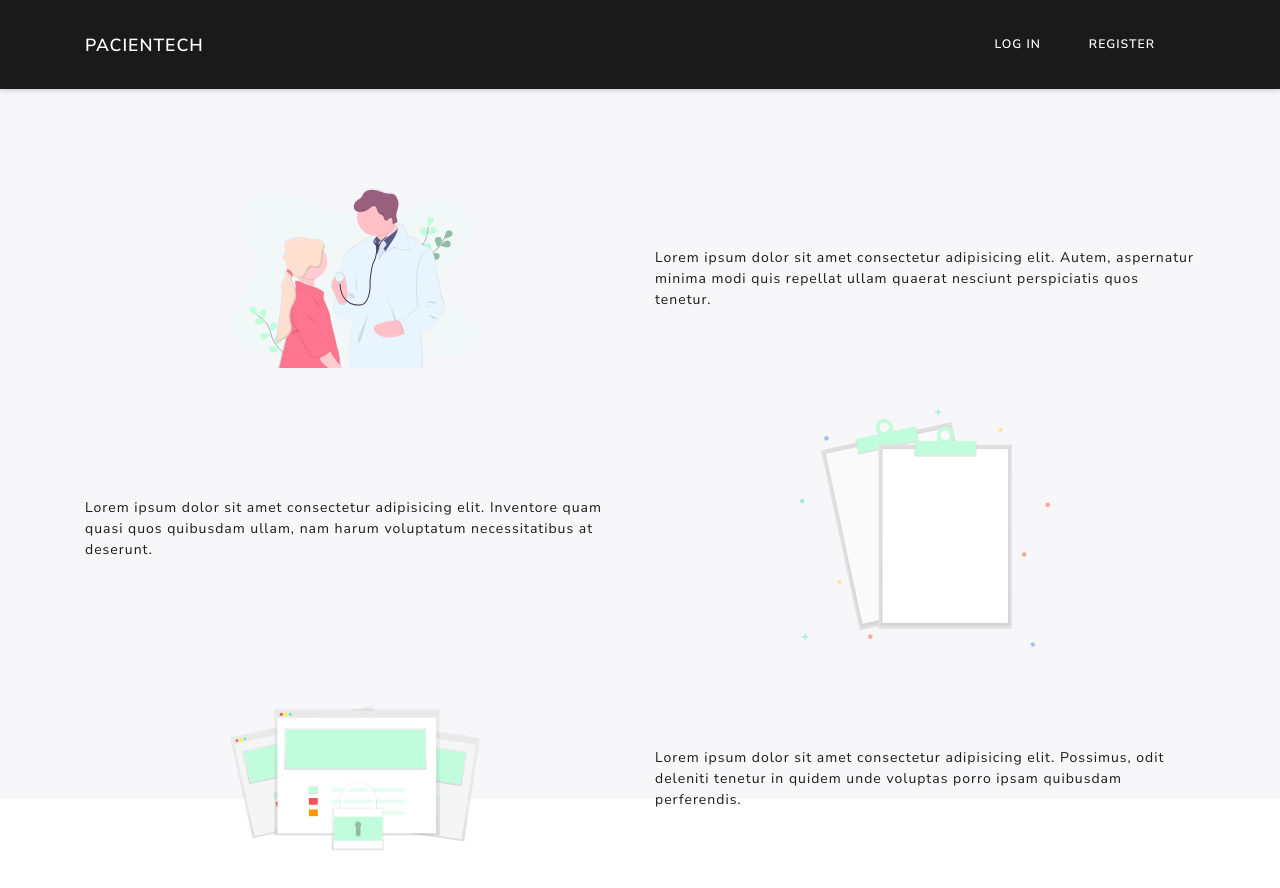
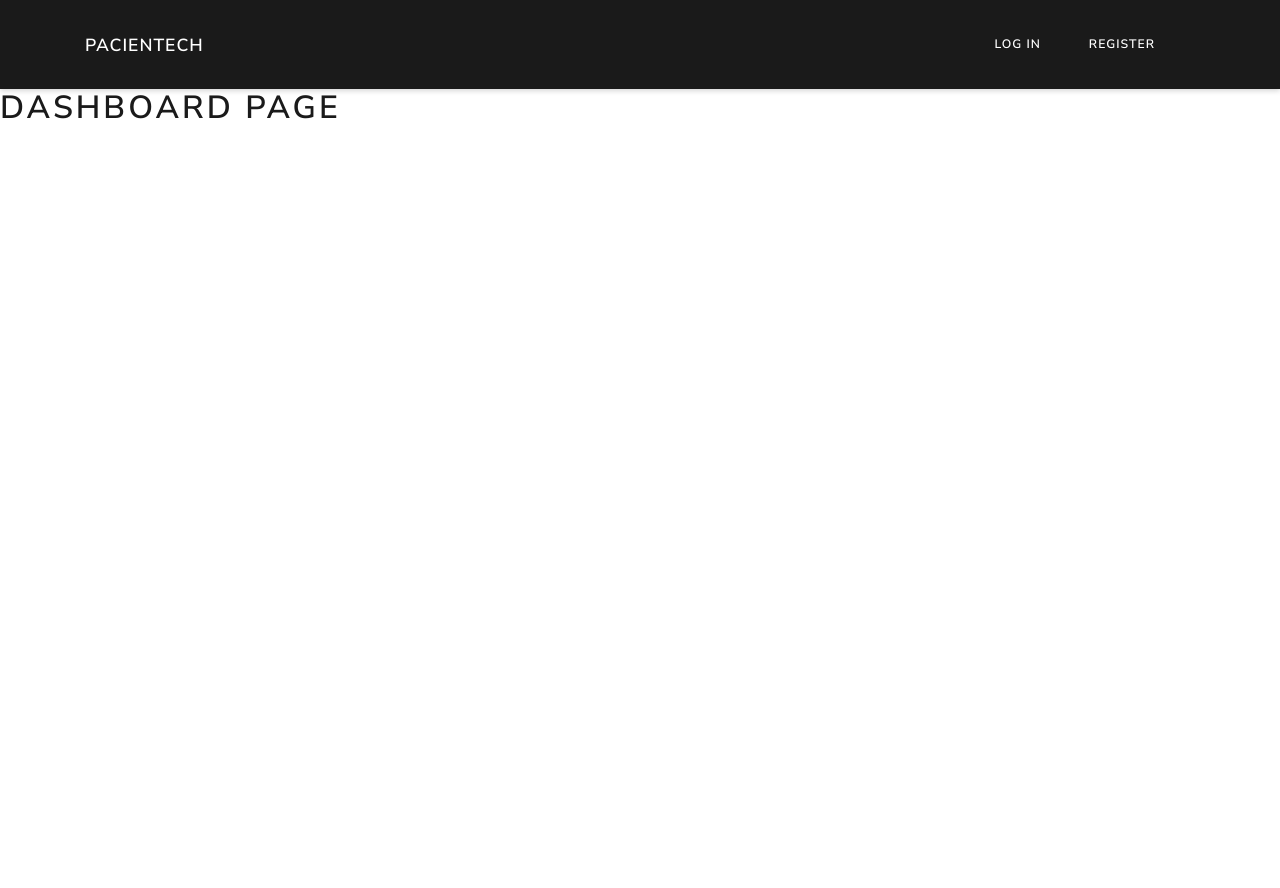
Before and after one commit to vzhny/pacientech, a React app: page / in a window 1280 px wide. Shown: the top 888 px of the page. After the commit the page ends 800 px from the top, so only its background shows below. Built offline with nearby package versions, Linux system fonts and the light colour scheme.

Commit message:
Temporarily disabling landing page and private route to work on dashboard without having to log in | 02/22

```diff
--- a/src/containers/App/App.js
+++ b/src/containers/App/App.js
@@ -13,8 +13,9 @@ const App = () => {
     <AuthProvider>
       <Navigation />
       <Router className={main}>
-        <Landing path="/" />
-        <PrivateRoute component={Dashboard} path="/dashboard" />
+        {/* <Landing path="/" /> */}
+        {/* <PrivateRoute component={Dashboard} path="/dashboard" /> */}
+        <Dashboard path="/" />
         <NotFound default />
       </Router>
     </AuthProvider>
```
